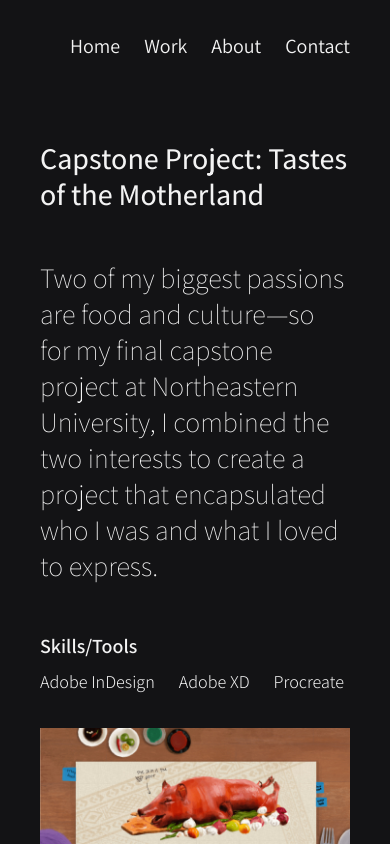
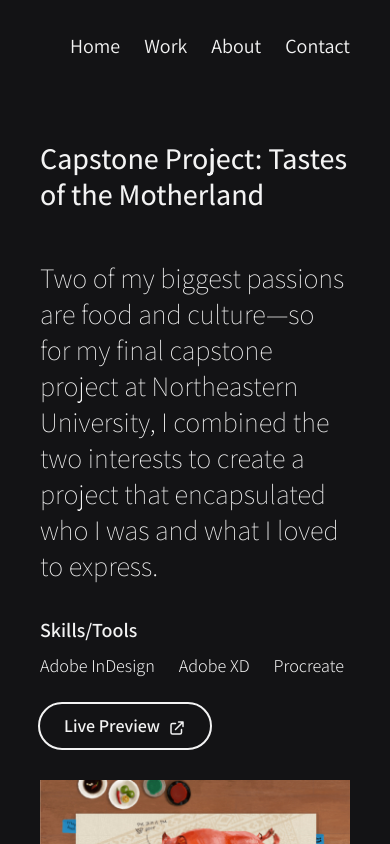
Before and after one commit to aescaba/portfolio, a Next.js app: page /work/capstone in a window 390 px wide. Shown: the top 844 px of the page. Built offline with nearby package versions, Linux system fonts and the light colour scheme.

Commit message:
add live preview button and styling to summary component

```diff
--- a/components/work/summary.js
+++ b/components/work/summary.js
@@ -1,6 +1,7 @@
 import Image from "next/image";
+import { HiOutlineExternalLink } from 'react-icons/hi'
 
-export default function Summary({ summary, toolsList, imgInfo }) {
+export default function Summary({ summary, toolsList, imgInfo, hasLink, link = "", linkText = "" }) {
 
     /*
         summary: string - 1-2 sentence description of project, larger text at top
@@ -10,10 +11,10 @@ export default function Summary({ summary, toolsList, imgInfo }) {
             alt: string - image alt text
             width: string - # - image width
             height: string - # - image height
+        hasLink: boolean - is there a link to some sort of preview?
+        link: string - external preview link. default empty string
+        link: string - link text
     */
-
-    // for mapping tools in styled list
-    // const tools = toolsList;
 
     // parameters needed to render image
     const src = `${imgInfo.src}`;
@@ -21,13 +22,26 @@ export default function Summary({ summary, toolsList, imgInfo }) {
     const width = `${imgInfo.width}`;
     const height = `${imgInfo.height}`;
 
+    // if there's a link to some sort of preview, create this link
+    function previewLink() {
+        if (hasLink) {
+            return (
+                <button class="flex flex-row mt-6 outline outline-2 rounded-full px-6 py-2  transition ease-in-out delay-[25ms] hover:bg-white hover:text-black hover:outline-0 text-xl font-bold hover:bg-gradient-to-l from-orange-300 via-amber-300 to-blue-400">
+                    <a href={link} target="_blank" aria-label={"View a live preview"}
+                        class="text-lg font-semibold">
+                        {linkText}<HiOutlineExternalLink class="inline ml-2" /></a>
+                </button>
+            )
+        }
+    }
+
     return (
         <div class="flex flex-col lg:flex-row lg:gap-x-8 mb-20">
             {/* first column - summary */}
             <div class="mb-8 lg:mb-4 lg:basis-1/2">
                 <p class="text-[1.75rem] leading-9 font-thin">{summary}</p>
 
-                <h3 class="text-xl mt-10 py-2 font-semibold">Skills/Tools</h3>
+                <h3 class="text-xl mt-6 lg:mt-10 py-2 font-semibold">Skills/Tools</h3>
                 <div class="flex flex-wrap gap-x-6 text-lg">
                     {toolsList.map((tool) => {
                         return (
@@ -35,7 +49,10 @@ export default function Summary({ summary, toolsList, imgInfo }) {
                         );
                     })}
                 </div>
+                {previewLink()}
             </div>
+
+
 
             {/* second column - image */}
             <div class="lg:basis-1/2">
--- a/pages/work/bluebook.js
+++ b/pages/work/bluebook.js
@@ -41,6 +41,7 @@ export default function BlueBook() {
         summary={summary}
         toolsList={toolsList}
         imgInfo={imgInfo}
+        hasLink={false}
       />
 
       {/* second row - overview and responsibilities */}
--- a/pages/work/capstone.js
+++ b/pages/work/capstone.js
@@ -41,6 +41,9 @@ export default function Capstone() {
         summary={summary}
         toolsList={toolsList}
         imgInfo = {imgInfo}
+        hasLink={true}
+        link="http://bit.ly/aescaba_capstone"
+        linkText="Live Preview"
       />
 
     {/* second row - overview and responsibilities */}
--- a/pages/work/unimaps.js
+++ b/pages/work/unimaps.js
@@ -44,6 +44,7 @@ export default function UniMaps() {
       summary={summary}
       toolsList={toolsList}
       imgInfo = {imgInfo}
+      hasLink={false}
     />
 
   {/* second row - overview and responsibilities */}
--- a/pages/work/wbecnydmv.js
+++ b/pages/work/wbecnydmv.js
@@ -37,6 +37,7 @@ export default function WBECNYDMV() {
         summary={summary}
         toolsList={toolsList}
         imgInfo={imgInfo}
+        hasLink={false}
       />
 
       <Overview
```
